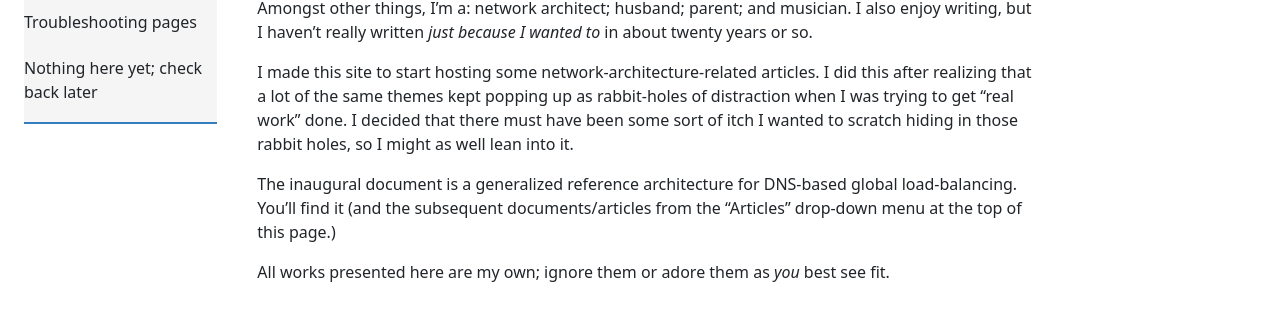
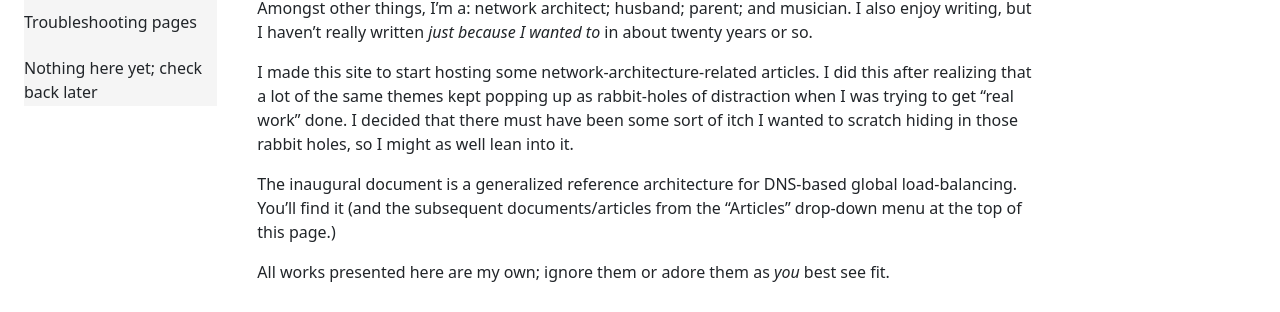
Before and after one commit to menckend/alpha, a Jekyll site: the page built from index.md, in a window 1280 px wide. Shown: the part 180-492 px from the top of the page. Built offline with Jekyll 4.4.1, drawn with Linux system fonts in a browser that asks for light colours; nearby versions of some CDN libraries; library files that are not in the unit come from our copies.

Commit message:
Update customstyles.css

```diff
--- a/assets/css/customstyles.css
+++ b/assets/css/customstyles.css
@@ -222,11 +222,12 @@ div.mencknav {
     color: var(--menck-sb-txt);
     text-decoration: none;
     border-style: none;
-    border-bottom-color: var(--menck-sb-border);
+/*    border-bottom-color: var(--menck-sb-border);
     border-bottom-width: 2px;
     border-bottom-width: 2px;
     border-bottom-style: solid;
     border-top-style: none;
+*/
 }
 
 div.mencknav * {
```
